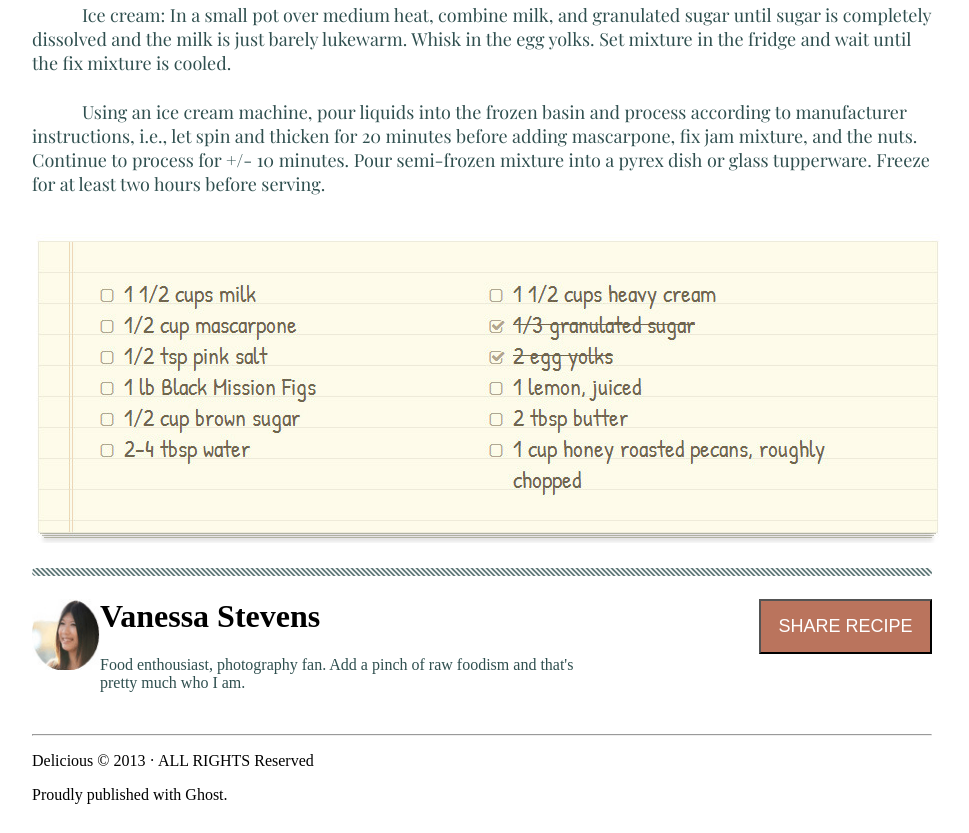
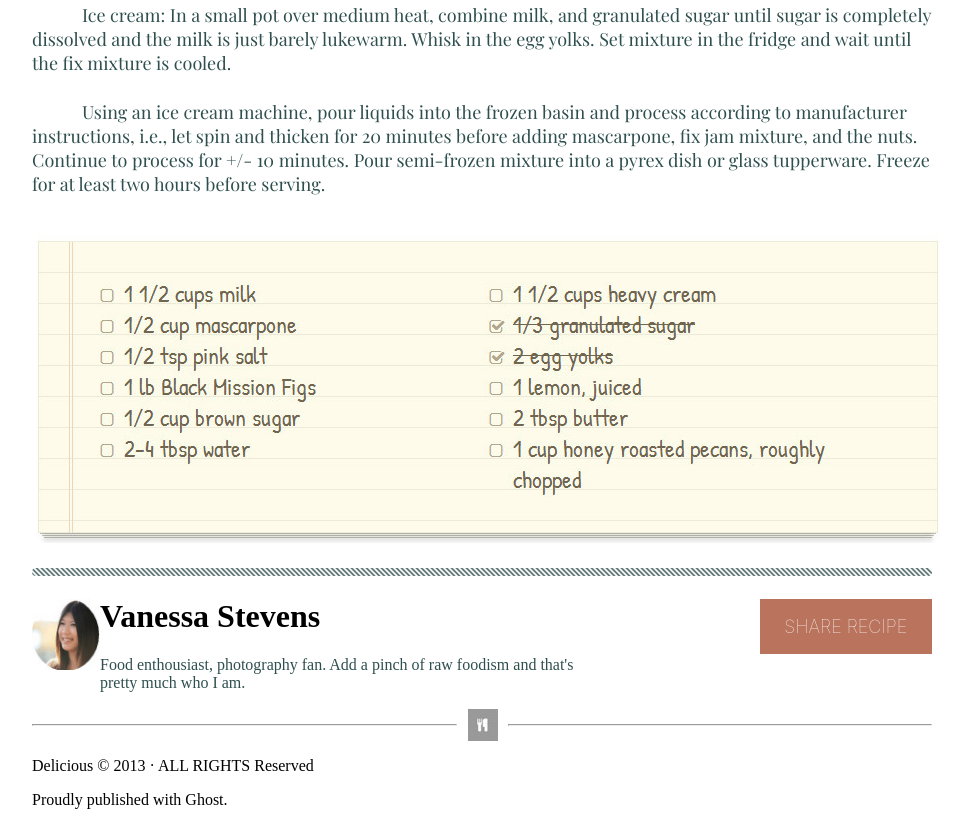
Before and after one commit to benwaples/lab-10a-chocolate-pizza, a plain HTML site: page index.html in a window 1280 px wide. Shown: the part 1075-1908 px from the top of the page, without its empty margins (158-1127 px from the left). Drawn offline with nearby package versions, Linux system fonts and the light colour scheme.

Commit message:
working on button and layered graphic

```diff
--- a/index.html
+++ b/index.html
@@ -62,8 +62,9 @@
                 </div>
                 <div id="f-bottom">
                     <div id="layered-graphic">
-                        <img src=""/>
                         <hr id="hr-3"></hr>
+                        <img src="./photo/small-logo.png"/>
+                        <hr id="hr-4"></hr>
                     </div>
                     <p id="bottom">Delicious &copy; 2013 &middot; ALL RIGHTS Reserved</p>
                     <p id="bottom">Proudly published with Ghost.</p>
--- a/styles.css
+++ b/styles.css
@@ -159,7 +159,9 @@ main {
     font-size: 18px;
     font-weight: lighter;
     font-family: Arial, Helvetica, sans-serif;
-
+    border: none;
+    font-weight: 200px;
+    font-family: -apple-system, BlinkMacSystemFont, 'Segoe UI', Roboto, Oxygen, Ubuntu, Cantarell, 'Open Sans', 'Helvetica Neue', sans-serif;
   }
 
   #food {
@@ -171,7 +173,18 @@ main {
       margin-bottom: 0px;
       color: darkslategrey;
   }
+  #layered-graphic {
+      display: flex;
+      justify-content: center;
+      align-items: center;
+  }
 
-  #hr-3 {
-      border: solid px darkslategrey;
+  #hr-3, #hr-4 {
+    width: 100%;
+    color: #e8e8e8;
 }
+
+  #layered-graphic img {
+    margin-left: 10px;
+    margin-right: 10px;
+  }
```
Also changed, not shown: photo/small-logo.png (added). Lines whose indentation alone changed are shown as unchanged.
